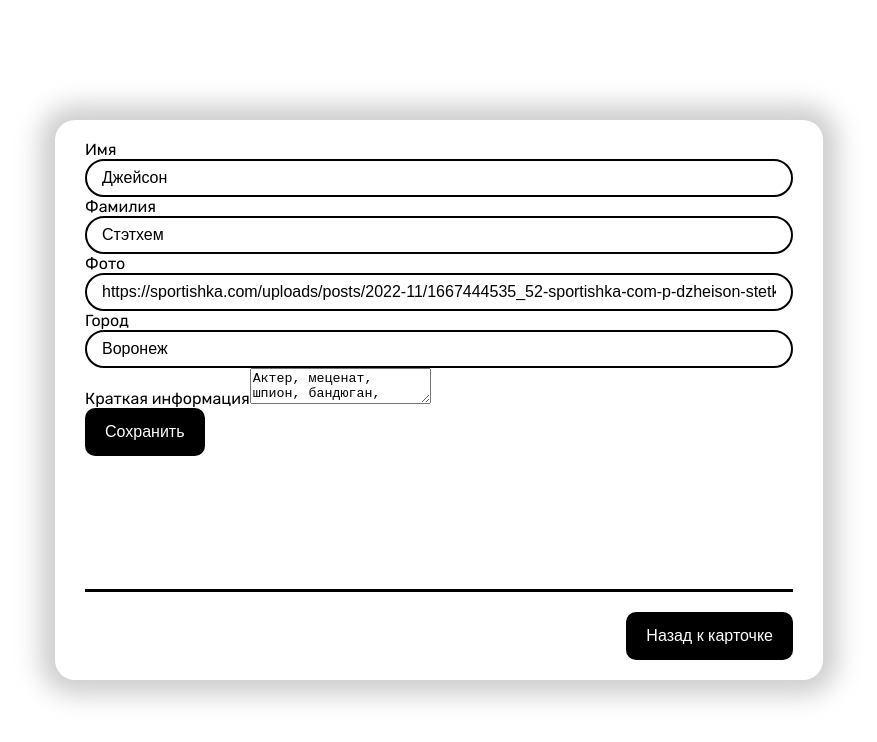
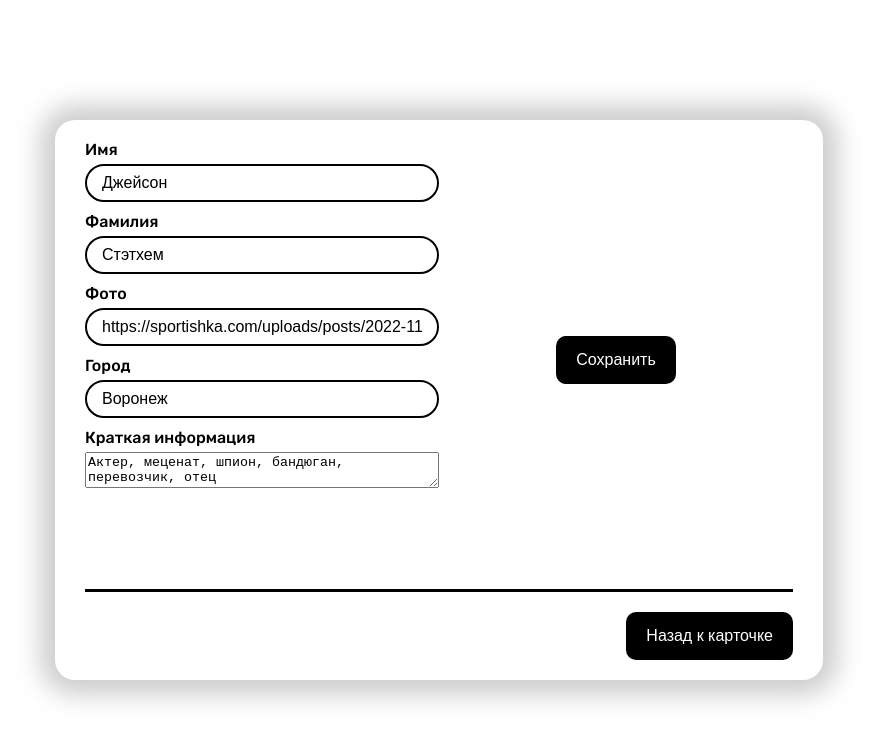
Before and after one commit to TheVadiratti/akelon-test, a React (Create React App) app: page / in a window 1280 px wide. Both pictures are taken after a click on the button "Редактировать". Shown: the top 742 px of the page, without its empty margins (201-1078 px from the left). Built offline with nearby package versions, Linux system fonts and the light colour scheme.

Commit message:
style: user-card-edit

```diff
--- a/src/widgets/user-card/ui/user-card-edit/user-card-edit.module.css
+++ b/src/widgets/user-card/ui/user-card-edit/user-card-edit.module.css
@@ -1,5 +1,25 @@
 .form {
+  display: grid;
+  grid-template-columns: 1fr 1fr;
+  overflow-y: auto;
+}
+
+.inputs {
   display: flex;
   flex-direction: column;
-  overflow-y: auto;
+  gap: 10px;
 }
+
+.buttons {
+  display: flex;
+  align-items: center;
+  justify-content: center;
+  gap: 20px;
+}
+
+.label {
+  font-weight: 500;
+  display: flex;
+  flex-direction: column;
+  gap: 5px;
+}
--- a/src/widgets/user-card/ui/user-card-edit/user-card-edit.tsx
+++ b/src/widgets/user-card/ui/user-card-edit/user-card-edit.tsx
@@ -58,27 +58,31 @@ const UserCardEdit = memo(({ user, setUser }: Props) => {
 
   return (
     <form className={Styles.form} onSubmit={handleSubmitForm}>
-      <label htmlFor="first-name-input">
+      <div className={Styles.inputs}>
+        <label className={Styles.label} htmlFor="first-name-input">
           Имя
           {firstNameInput}
         </label>
-      <label htmlFor="last-name-input">
+        <label className={Styles.label} htmlFor="last-name-input">
           Фамилия
           {lastNameInput}
         </label>
-      <label htmlFor="avatar-input">
+        <label className={Styles.label} htmlFor="avatar-input">
           Фото
           {avatarInput}
         </label>
-      <label htmlFor="city-input">
+        <label className={Styles.label} htmlFor="city-input">
           Город
           {cityInput}
         </label>
-      <label htmlFor="about-input">
+        <label className={Styles.label} htmlFor="about-input">
           Краткая информация
           {aboutInput}
         </label>
+      </div>
+      <div className={Styles.buttons}>
         <Button type="submit" label="Сохранить" />
+      </div>
     </form>
   );
 });
```
Lines whose indentation alone changed are shown as unchanged.
